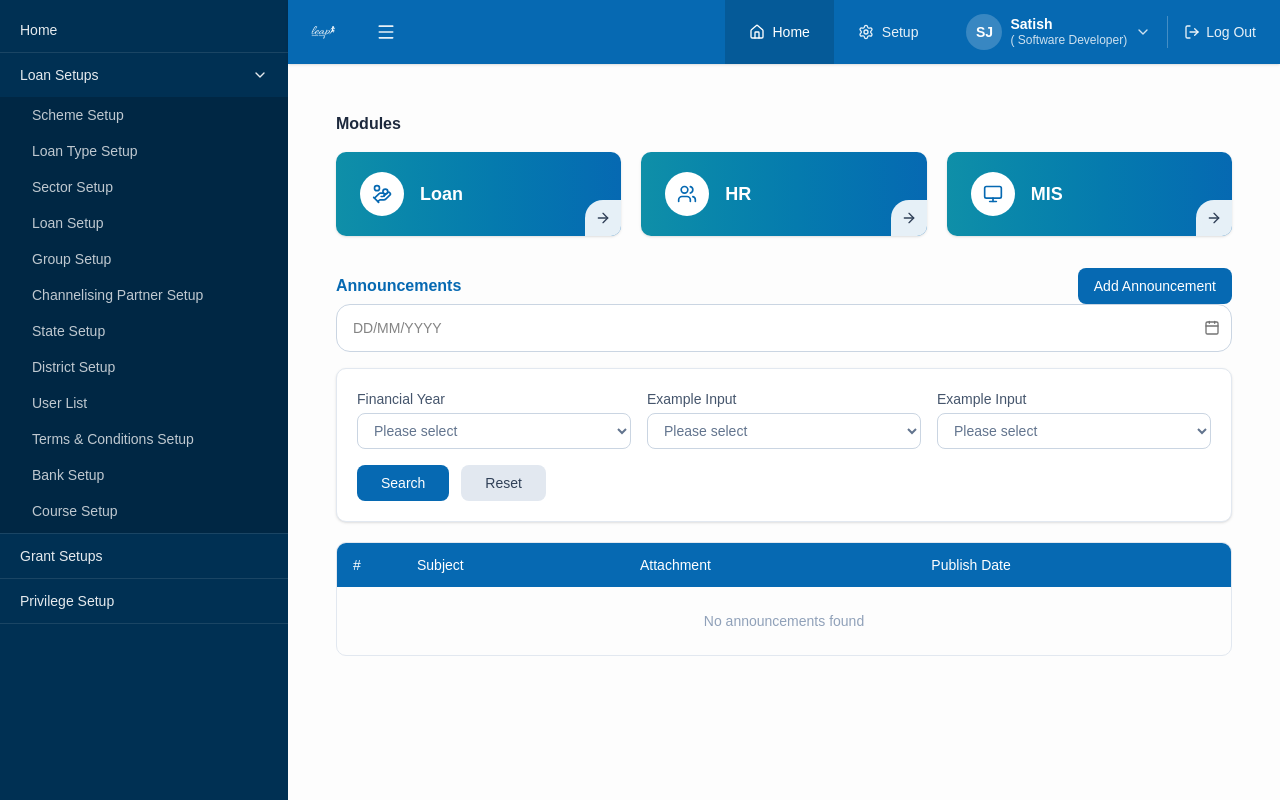
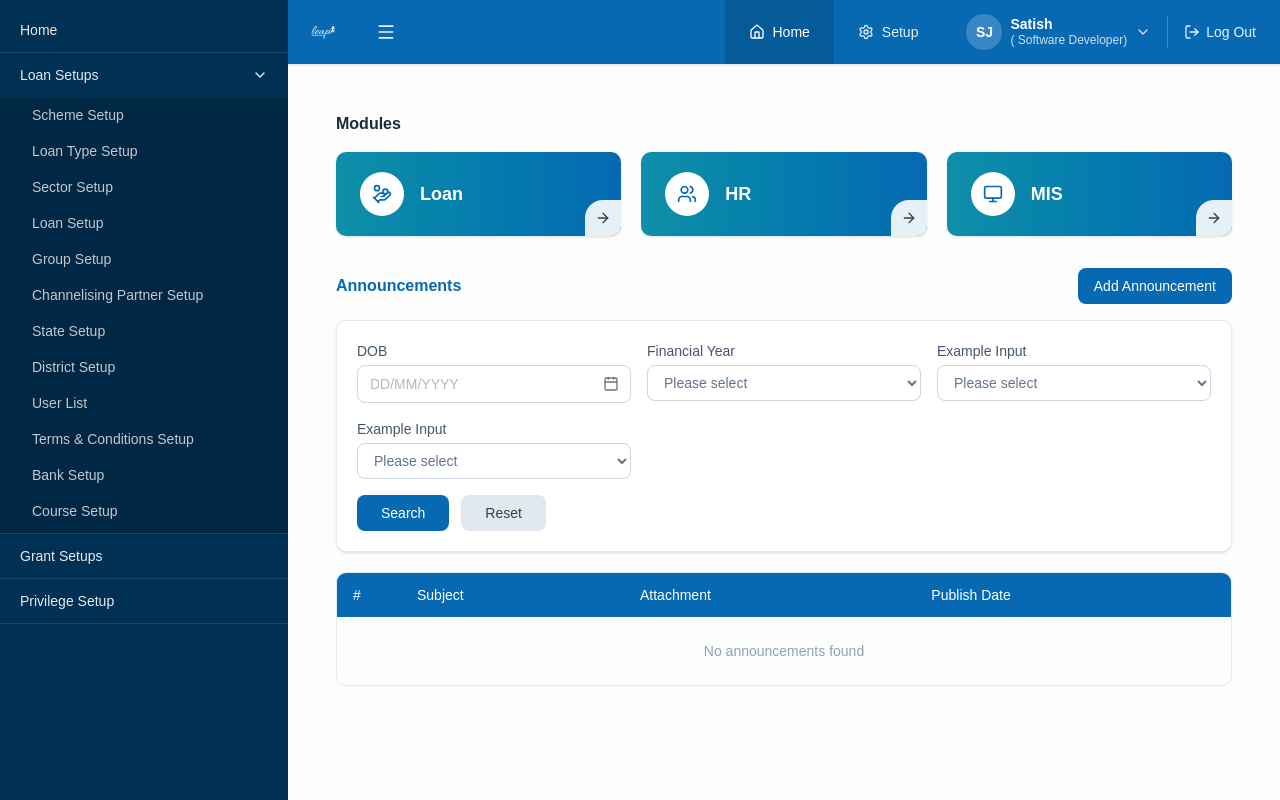
Before and after one commit to satishjawarkar/LeapFrontend, a React (Vite) app: page / in a window 1280 px wide. Built offline with nearby package versions, Linux system fonts and the light colour scheme.

Commit message:
fixes in datepicker

```diff
--- a/src/components/ui/DatePicker.tsx
+++ b/src/components/ui/DatePicker.tsx
@@ -4,6 +4,7 @@ import { Popover } from "@base-ui/react/popover";
 import { Calendar } from "./Calendar";
 
 interface DatePickerProps {
+    className?:string
   value?: Date | null;
   onChange: (date: Date | null) => void;
   minDate?: Date;
@@ -36,7 +37,7 @@ function parseInputDate(text: string): Date | null {
   return date;
 }
 
-export function DatePicker({ value, onChange, minDate, maxDate, placeholder = "DD/MM/YYYY" }: DatePickerProps) {
+export function DatePicker({ className,value, onChange, minDate, maxDate, placeholder = "DD/MM/YYYY" }: DatePickerProps) {
   const [open, setOpen] = useState(false);
   const [inputText, setInputText] = useState(value ? formatForInput(value) : "");
   const [error, setError] = useState<string | null>(null);
@@ -84,18 +85,7 @@ export function DatePicker({ value, onChange, minDate, maxDate, placeholder = "D
           placeholder={placeholder}
           onChange={(e) => handleInputChange(e.target.value)}
           onFocus={() => setOpen(true)}
-          className={`
-            h-12
-            w-full
-            rounded-xl
-            border
-            bg-white
-            px-4
-            pr-10
-            text-sm
-            transition-all
-            focus:ring-2
-            focus:ring-primary/20
+          className={`${className}
             ${error ? "border-red-400" : "border-slate-300 focus:border-primary"}
           `}
         />
--- a/src/features/public/pages/HomePage.tsx
+++ b/src/features/public/pages/HomePage.tsx
@@ -51,11 +51,13 @@ export function HomePage() {
           Add Announcement
         </button>
       </div>
-      <div>
-        <DatePicker value={dob} onChange={setDob} maxDate={new Date()} />
-      </div>
+
       <div className="mt-4 rounded-lg border border-slate-200 bg-white p-5 shadow-sm">
         <div className="grid grid-cols-1 gap-4 sm:grid-cols-3">
+          <div>
+            <label className="mb-1 block text-sm text-slate-600">DOB</label>
+        <DatePicker className="w-full rounded-md border border-slate-300 px-3 py-2 text-sm text-slate-500 focus:border-[#0669b2] focus:outline-none" value={dob} onChange={setDob} maxDate={new Date()} />
+      </div>
           <div>
             <label className="mb-1 block text-sm text-slate-600">
               Financial Year
```
